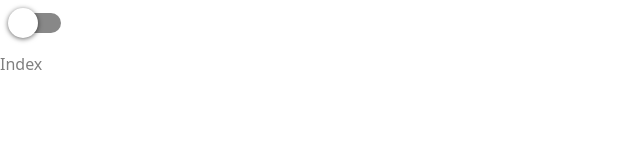
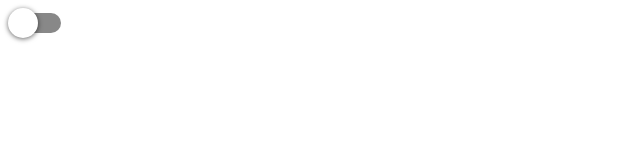
Before and after one commit to thalesms2/chamber, a Next.js app: page / in a window 1280 px wide. Shown: the top 160 px of the page, without its empty margins (0-640 px from the left). Built offline with nearby package versions, Linux system fonts and the light colour scheme; a web font is replaced by a local one.

Commit message:
Update index.tsx

```diff
--- a/pages/index.tsx
+++ b/pages/index.tsx
@@ -36,7 +36,6 @@ const Home: NextPage = () => {
           width={48}
           className="m-2"/>
       </ThemeProvider>
-      <Title>Index</Title>
     </BasicLayout>
   )
 }
```
